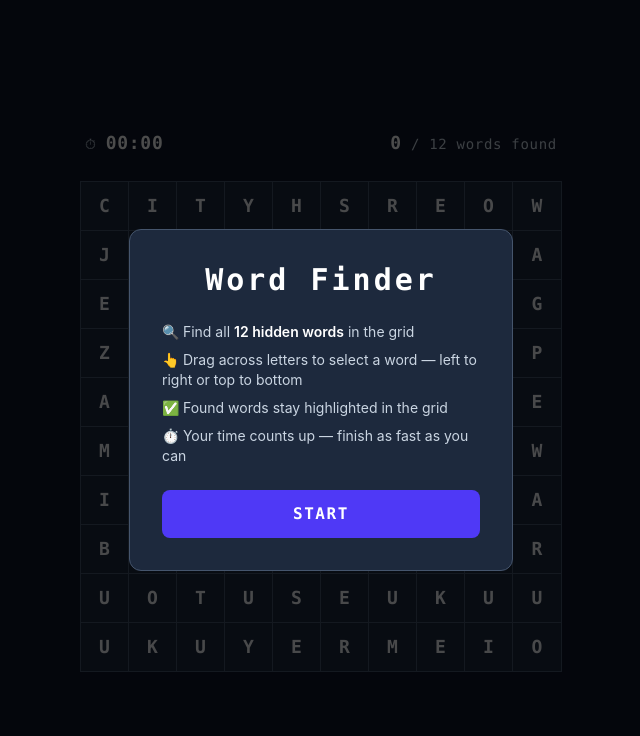
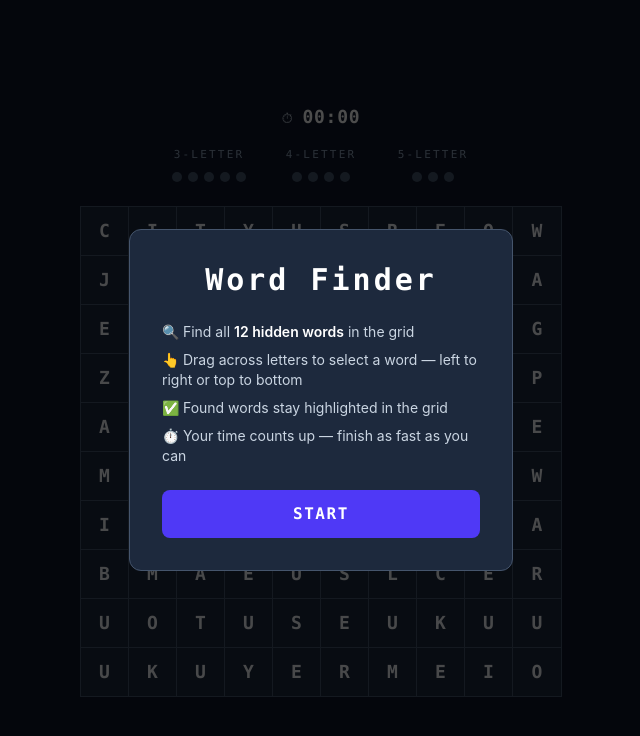
Before and after one commit to SilviuIordache/react-word-finder, a React (Vite) app: page / in a window 1280 px wide. Shown: the top 736 px of the page, without its empty margins (319-959 px from the left). Built offline with nearby package versions, Linux system fonts and the light colour scheme.

Commit message:
feat: implement word length statistics and update GameHUD to display found words by length

```diff
--- a/src/App.jsx
+++ b/src/App.jsx
@@ -5,11 +5,30 @@ import StartModal from './StartModal';
 import GameHUD from './GameHUD';
 import './App.css';
 
+function buildLengthStats(words) {
+  const counts = new Map();
+
+  for (const word of words) {
+    counts.set(word.length, (counts.get(word.length) ?? 0) + 1);
+  }
+
+  return Array.from(counts.entries())
+    .sort(([a], [b]) => a - b)
+    .map(([length, total]) => ({ length, total }));
+}
+
 export default function App() {
   const [wordSet] = useState(() => generateWordSet());
   const [gameStarted, setGameStarted] = useState(false);
   const [elapsedTime, setElapsedTime] = useState(0);
   const [foundWords, setFoundWords] = useState(new Set());
+
+  const wordLengthStats = buildLengthStats(wordSet);
+  const foundByLength = wordLengthStats.map(({ length, total }) => ({
+    length,
+    total,
+    found: Array.from(foundWords).filter(word => word.length === length).length,
+  }));
 
   useEffect(() => {
     if (!gameStarted) return;
@@ -30,8 +49,7 @@ export default function App() {
 
       <GameHUD
         elapsedTime={elapsedTime}
-        foundCount={foundWords.size}
-        totalWords={wordSet.size}
+        foundByLength={foundByLength}
       />
 
       <WordGrid
--- a/src/GameHUD.jsx
+++ b/src/GameHUD.jsx
@@ -4,16 +4,38 @@ function formatTime(seconds) {
   return `${m}:${s}`;
 }
 
-export default function GameHUD({ elapsedTime, foundCount, totalWords }) {
+function LengthTracker({ length, total, found }) {
   return (
-    <div className="flex items-center justify-between w-full max-w-[480px] px-1">
-      <div className="font-mono text-slate-300 text-sm tracking-wider">
-        ⏱ <span className="text-white text-lg font-bold">{formatTime(elapsedTime)}</span>
-      </div>
-      <div className="font-mono text-slate-300 text-sm tracking-wider">
-        <span className="text-white text-lg font-bold">{foundCount}</span>
-        <span> / {totalWords} words found</span>
+    <div className="flex min-w-[88px] flex-col items-center gap-2">
+      <span className="font-mono text-[11px] uppercase tracking-[0.2em] text-slate-400">
+        {length}-letter
+      </span>
+      <div className="flex flex-wrap items-center justify-center gap-1.5">
+        {Array.from({ length: total }, (_, index) => (
+          <span
+            key={index}
+            className={[
+              'h-2.5 w-2.5 rounded-full transition-colors',
+              index < found ? 'bg-emerald-500' : 'bg-slate-600',
+            ].join(' ')}
+          />
+        ))}
       </div>
     </div>
   );
 }
+
+export default function GameHUD({ elapsedTime, foundByLength }) {
+  return (
+    <div className="flex w-full max-w-120 flex-col items-center gap-4 px-1">
+      <div className="font-mono text-sm tracking-wider text-slate-300">
+        ⏱ <span className="text-lg font-bold text-white">{formatTime(elapsedTime)}</span>
+      </div>
+      <div className="flex w-full items-start justify-center gap-4 sm:gap-6">
+        {foundByLength.map(group => (
+          <LengthTracker key={group.length} {...group} />
+        ))}
+      </div>
+    </div>
+  );
+}
```
